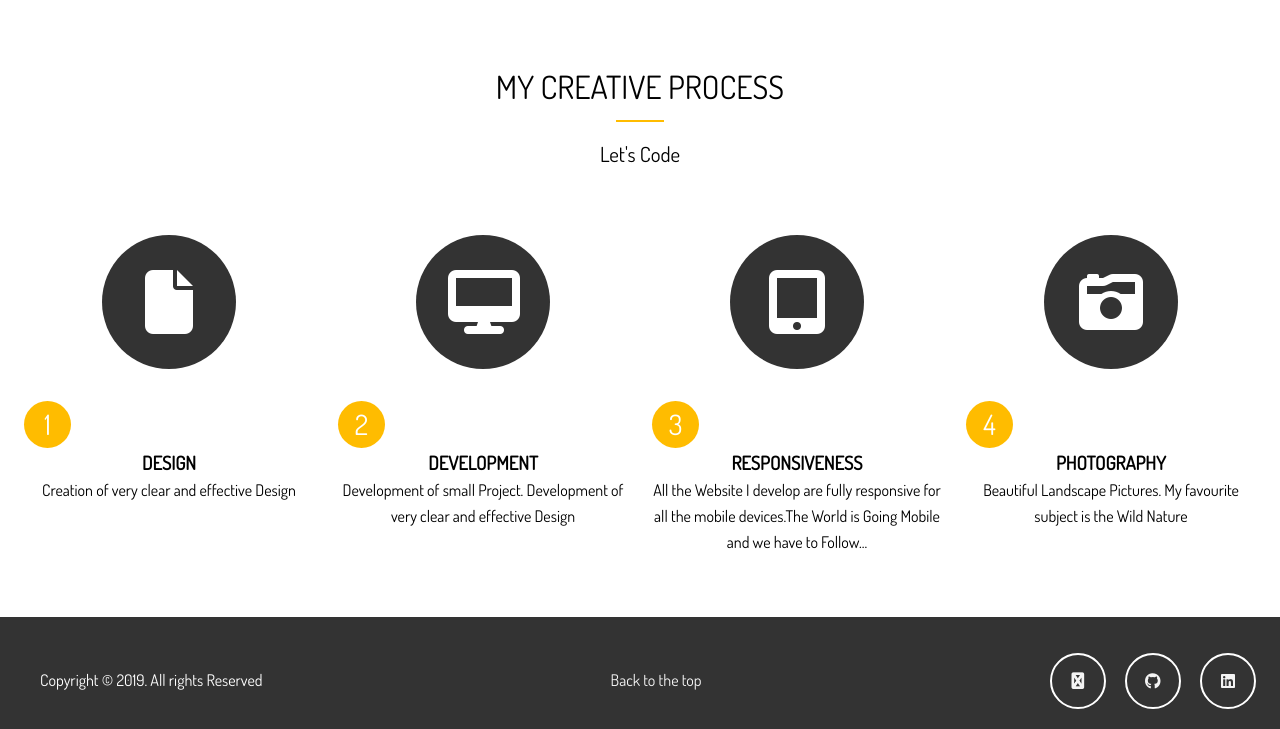
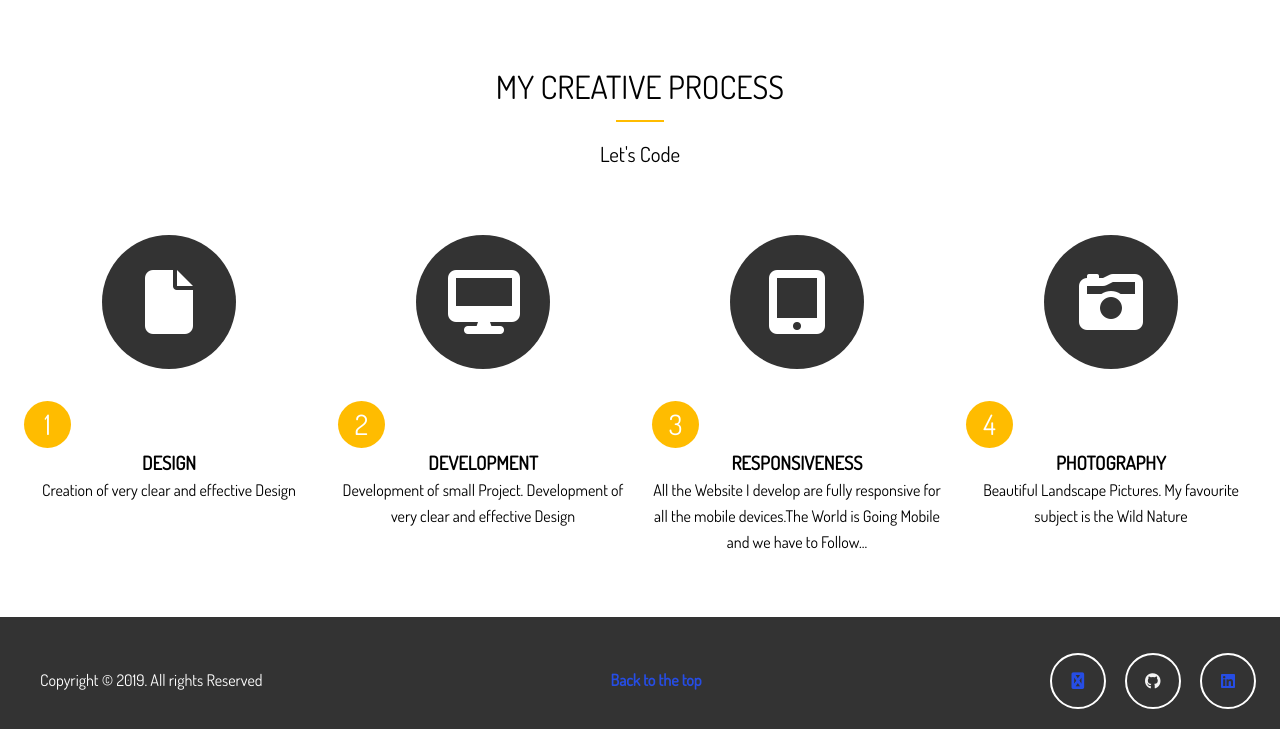
Before and after one commit to Diegoireland1975/portfolio_website, a website: page dist/index.html in a window 1280 px wide. Shown: the part 1437-2166 px from the top of the page. Drawn offline with nearby package versions, Linux system fonts and the light colour scheme; files that its build step writes are made by us from their sources.

Commit message:
Update main.scss

```diff
--- a/scss/main.scss
+++ b/scss/main.scss
@@ -332,6 +332,11 @@ img {
   position: relative;
   bottom: -30px;
 
+  a:nth-of-type(odd) {
+    font-weight: bold;
+    color: #264de4;
+  }
+
   .footer-content {
     display: flex;
     justify-content: space-between;
```
